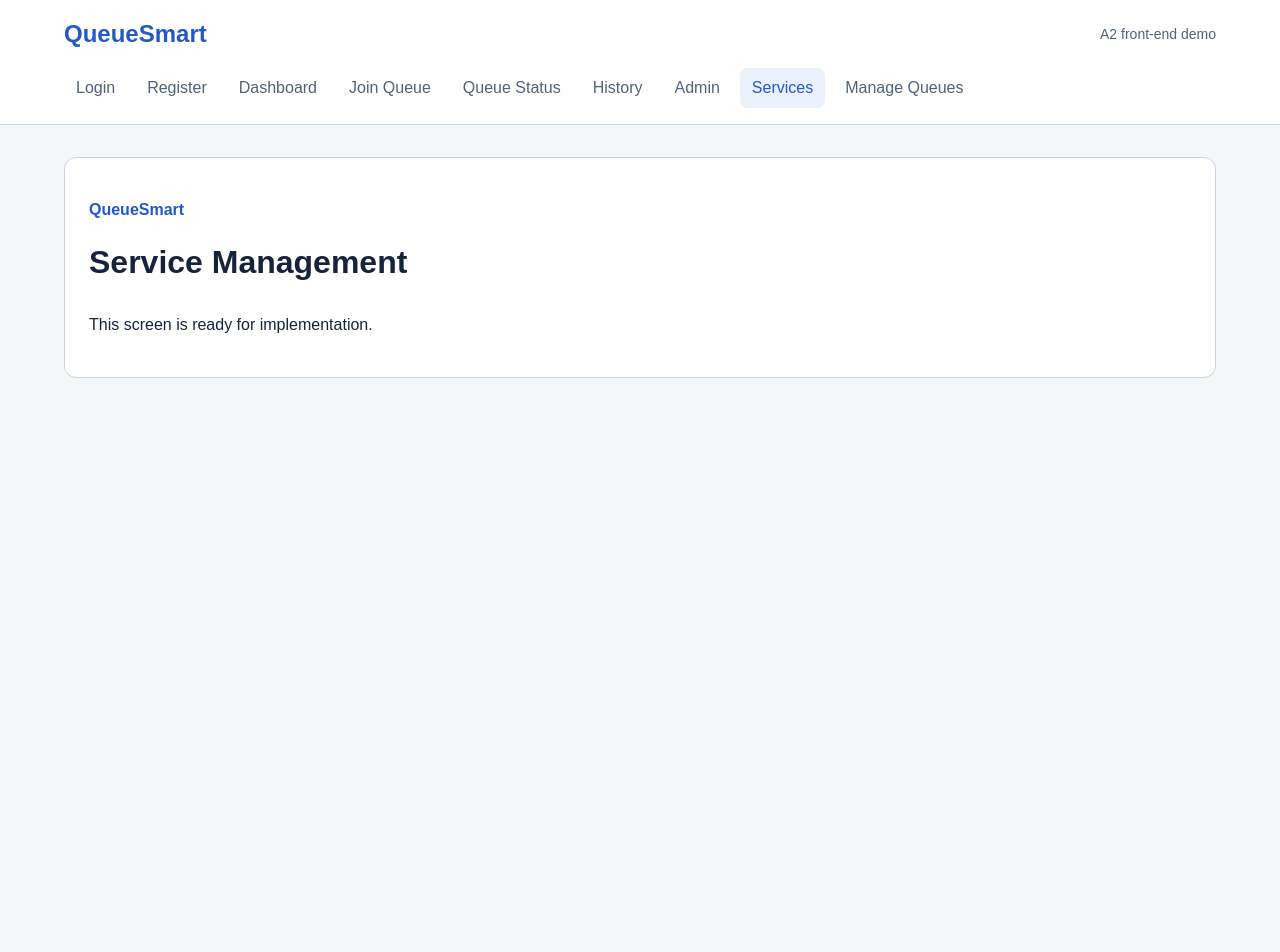
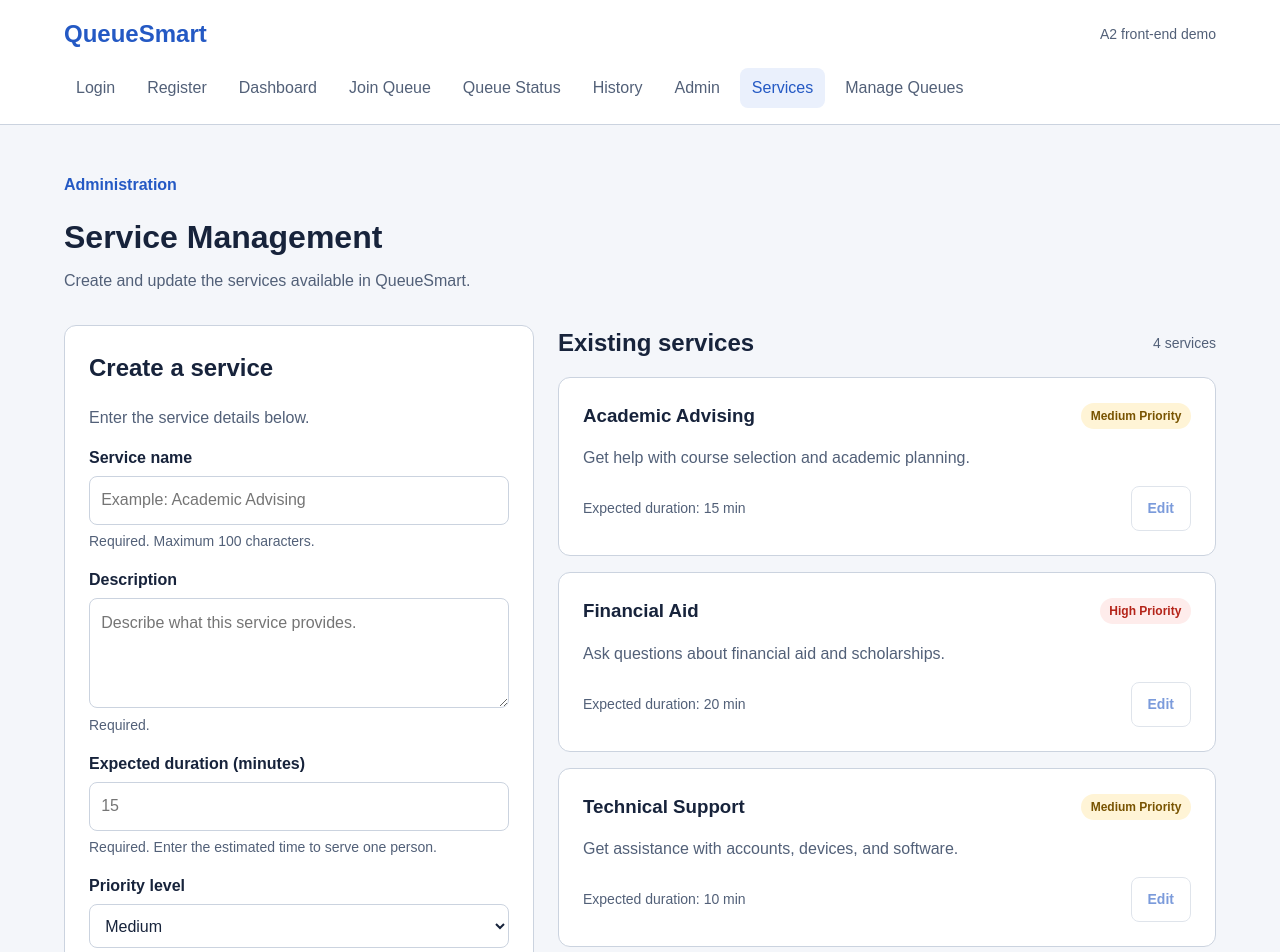
Before and after one commit to abeljoseph42/QueueSmart, a React app in the folder frontend/: page /admin/services in a window 1280 px wide. Shown: the top 952 px of the page. Before the commit the page ends 800 px from the top, so only its background shows below. Built offline with nearby package versions, Linux system fonts and the light colour scheme; the HTML template or start-up script is replaced by a standard one.

Commit message:
build admin service management interface

```diff
--- /dev/null
+++ b/frontend/src/pages/admin/ServiceManagement.css
@@ -0,0 +1,113 @@
+.service-page-header {
+  margin-bottom: 2rem;
+}
+
+.service-page-header h1 {
+  margin-bottom: 0.5rem;
+}
+
+.service-page-header > p:last-child {
+  margin: 0;
+  color: var(--color-muted);
+}
+
+.service-management-grid {
+  display: grid;
+  grid-template-columns: minmax(0, 1fr) minmax(0, 1.4fr);
+  align-items: start;
+  gap: 1.5rem;
+}
+
+.service-management h2 {
+  margin-top: 0;
+}
+
+.service-description {
+  color: var(--color-muted);
+  overflow-wrap: anywhere;
+}
+
+.service-field-hint,
+.service-preview-note {
+  margin: 0;
+  color: var(--color-muted);
+  font-size: 0.875rem;
+}
+
+.service-preview-note {
+  margin-top: 1rem;
+}
+
+.service-list-header {
+  display: flex;
+  align-items: center;
+  justify-content: space-between;
+  flex-wrap: wrap;
+  gap: 0.5rem;
+  margin-bottom: 1rem;
+}
+
+.service-list-header h2 {
+  margin: 0;
+}
+
+.service-count {
+  color: var(--color-muted);
+  font-size: 0.875rem;
+}
+
+.service-list {
+  display: grid;
+  gap: 1rem;
+  padding: 0;
+  margin: 0;
+  list-style: none;
+}
+
+.service-item-header,
+.service-item-footer {
+  display: flex;
+  align-items: center;
+  justify-content: space-between;
+  flex-wrap: wrap;
+  gap: 0.75rem;
+}
+
+.service-item h3 {
+  margin: 0;
+  overflow-wrap: anywhere;
+}
+
+.service-item-footer {
+  color: var(--color-muted);
+  font-size: 0.875rem;
+}
+
+.service-priority {
+  padding: 0.25rem 0.6rem;
+  border-radius: 999px;
+  font-size: 0.75rem;
+  font-weight: 600;
+  text-transform: capitalize;
+}
+
+.service-priority-low {
+  background: #edf8f0;
+  color: #17633a;
+}
+
+.service-priority-medium {
+  background: #fff4d6;
+  color: #785300;
+}
+
+.service-priority-high {
+  background: #feeceb;
+  color: #b42318;
+}
+
+@media (max-width: 800px) {
+  .service-management-grid {
+    grid-template-columns: 1fr;
+  }
+}
--- /dev/null
+++ b/frontend/src/pages/admin/ServiceManagement.jsx
@@ -0,0 +1,171 @@
+import './ServiceManagement.css'
+
+const mockServices = [
+  {
+    id: 'academic-advising',
+    name: 'Academic Advising',
+    description: 'Get help with course selection and academic planning.',
+    expectedDuration: 15,
+    priority: 'medium',
+  },
+  {
+    id: 'financial-aid',
+    name: 'Financial Aid',
+    description: 'Ask questions about financial aid and scholarships.',
+    expectedDuration: 20,
+    priority: 'high',
+  },
+  {
+    id: 'technical-support',
+    name: 'Technical Support',
+    description: 'Get assistance with accounts, devices, and software.',
+    expectedDuration: 10,
+    priority: 'medium',
+  },
+  {
+    id: 'student-services',
+    name: 'Student Services',
+    description: 'Get assistance with general student inquiries.',
+    expectedDuration: 10,
+    priority: 'low',
+  },
+]
+
+export default function ServiceManagement() {
+  return (
+    <section className="service-management">
+      <header className="service-page-header">
+        <p className="eyebrow">Administration</p>
+        <h1>Service Management</h1>
+        <p>Create and update the services available in QueueSmart.</p>
+      </header>
+
+      <div className="service-management-grid">
+        <section className="card" aria-labelledby="service-form-heading">
+          <h2 id="service-form-heading">Create a service</h2>
+          <p className="service-description">
+            Enter the service details below.
+          </p>
+
+          <form
+            noValidate
+            onSubmit={(event) => event.preventDefault()}
+          >
+            <div className="form-field">
+              <label htmlFor="service-name">Service name</label>
+              <input
+                id="service-name"
+                name="name"
+                type="text"
+                placeholder="Example: Academic Advising"
+                aria-describedby="service-name-hint"
+              />
+              <p id="service-name-hint" className="service-field-hint">
+                Required. Maximum 100 characters.
+              </p>
+            </div>
+
+            <div className="form-field">
+              <label htmlFor="service-description">Description</label>
+              <textarea
+                id="service-description"
+                name="description"
+                placeholder="Describe what this service provides."
+                aria-describedby="service-description-hint"
+              />
+              <p
+                id="service-description-hint"
+                className="service-field-hint"
+              >
+                Required.
+              </p>
+            </div>
+
+            <div className="form-field">
+              <label htmlFor="service-duration">
+                Expected duration (minutes)
+              </label>
+              <input
+                id="service-duration"
+                name="expectedDuration"
+                type="number"
+                placeholder="15"
+                aria-describedby="service-duration-hint"
+              />
+              <p id="service-duration-hint" className="service-field-hint">
+                Required. Enter the estimated time to serve one person.
+              </p>
+            </div>
+
+            <div className="form-field">
+              <label htmlFor="service-priority">Priority level</label>
+              <select
+                id="service-priority"
+                name="priority"
+                defaultValue="medium"
+              >
+                <option value="low">Low</option>
+                <option value="medium">Medium</option>
+                <option value="high">High</option>
+              </select>
+            </div>
+
+            <button type="submit" disabled>
+              Create service
+            </button>
+
+            <p className="service-preview-note">
+              Layout preview. Creating and editing will be added next.
+            </p>
+          </form>
+        </section>
+
+        <section
+          className="service-list-section"
+          aria-labelledby="service-list-heading"
+        >
+          <div className="service-list-header">
+            <h2 id="service-list-heading">Existing services</h2>
+            <span className="service-count">
+              {mockServices.length} services
+            </span>
+          </div>
+
+          <ul className="service-list">
+            {mockServices.map((service) => (
+              <li key={service.id} className="card service-item">
+                <div className="service-item-header">
+                  <h3>{service.name}</h3>
+                  <span
+                    className={`service-priority service-priority-${service.priority}`}
+                  >
+                    {service.priority} priority
+                  </span>
+                </div>
+
+                <p className="service-description">
+                  {service.description}
+                </p>
+
+                <div className="service-item-footer">
+                  <span>
+                    Expected duration: {service.expectedDuration} min
+                  </span>
+
+                  <button
+                    type="button"
+                    className="button-secondary"
+                    aria-label={`Edit ${service.name}`}
+                    disabled
+                  >
+                    Edit
+                  </button>
+                </div>
+              </li>
+            ))}
+          </ul>
+        </section>
+      </div>
+    </section>
+  )
+}
--- a/frontend/src/routes/serviceRoutes.jsx
+++ b/frontend/src/routes/serviceRoutes.jsx
@@ -1,8 +1,8 @@
-import PlaceholderPage from '../components/common/PlaceholderPage'
+import ServiceManagement from '../pages/admin/ServiceManagement'
 
 export const serviceRoutes = [
   {
     path: '/admin/services',
-    element: <PlaceholderPage title="Service Management" />,
+    element: <ServiceManagement />,
   },
 ]
```
